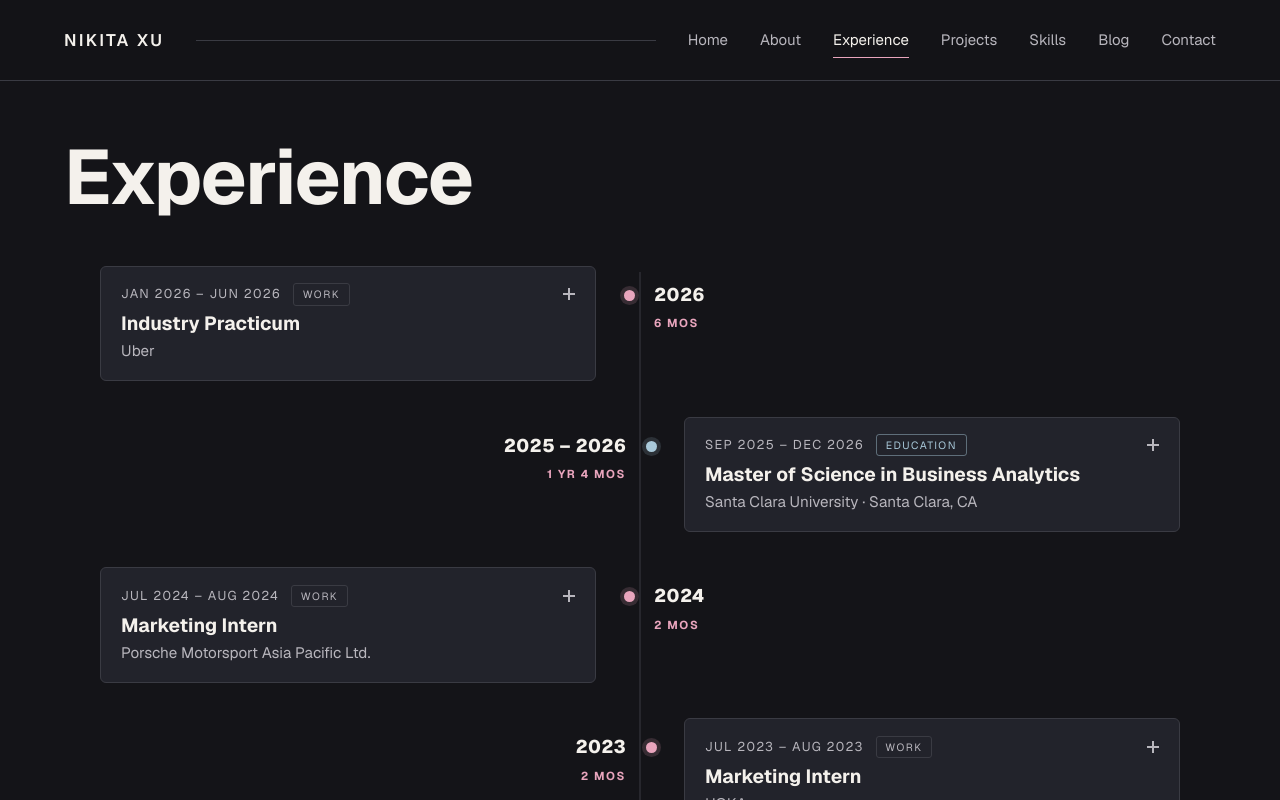
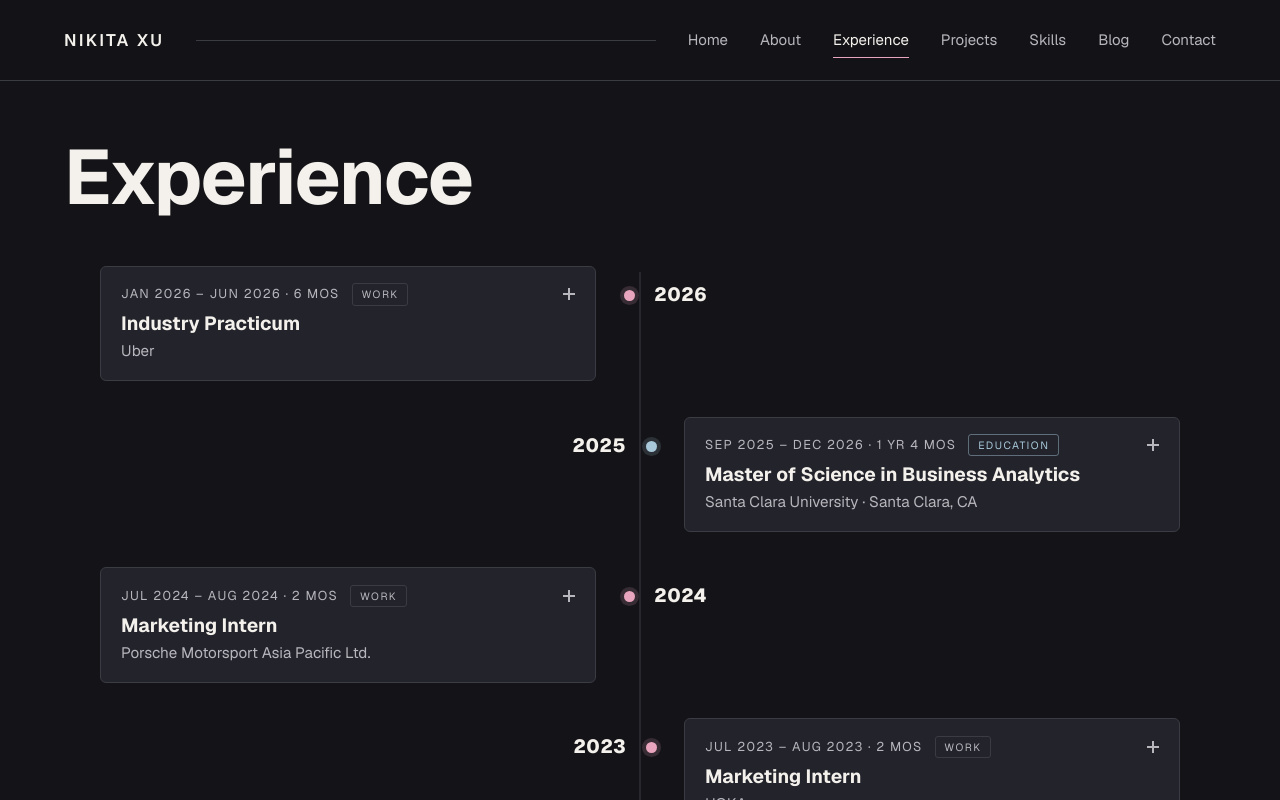
Before and after one commit to nikita-xu/portfolio, a Next.js app: page /experience in a window 1280 px wide. Shown: the top 800 px of the page. Built offline with nearby package versions, Linux system fonts and the light colour scheme.

Commit message:
Timeline axis marks single start years only

```diff
--- a/app/globals.css
+++ b/app/globals.css
@@ -809,18 +809,9 @@ a.tag:hover {
 
 .xp-year-range {
   color: var(--text);
-  font-size: 1.15rem;
+  font-size: 1.2rem;
   font-weight: 800;
   letter-spacing: 0.02em;
-  white-space: nowrap;
-}
-
-.xp-year-length {
-  color: var(--accent);
-  font-size: 0.72rem;
-  font-weight: 700;
-  letter-spacing: 0.14em;
-  text-transform: uppercase;
   white-space: nowrap;
 }
 
--- a/components/ExperienceCard.js
+++ b/components/ExperienceCard.js
@@ -22,19 +22,6 @@ function monthLabel(value) {
   const match = /^(\d{4})-(\d{2})$/.exec(value ?? "");
   if (!match) return value ?? "";
   return `${MONTHS[Number(match[2]) - 1]} ${match[1]}`;
-}
-
-function yearLabel(entry) {
-  const start = /^(\d{4})/.exec(entry.startDate ?? "");
-  if (!start) return "";
-  const end =
-    entry.endDate === "Present"
-      ? "Present"
-      : /^(\d{4})/.exec(entry.endDate ?? "")?.[1];
-
-  if (!end || end === start[1]) return start[1];
-
-  return `${start[1]} – ${end}`;
 }
 
 function durationLabel(entry) {
@@ -72,23 +59,23 @@ function durationLabel(entry) {
 export default function ExperienceCard({ entry }) {
   const [expanded, setExpanded] = useState(false);
 
-  const dates =
+  const range =
     entry.endDate === "Present"
       ? `${monthLabel(entry.startDate)} – Present`
       : `${monthLabel(entry.startDate)} – ${monthLabel(entry.endDate)}`;
 
-  const years = yearLabel(entry);
   const duration = durationLabel(entry);
+  const dates = duration ? `${range} · ${duration}` : range;
+  const startYear = entry.startDate?.slice(0, 4);
   const kind = entry.category === "Education" ? "education" : "work";
 
   return (
     <article className={`xp-item xp-${kind}${expanded ? " is-open" : ""}`}>
       <span className="xp-marker" aria-hidden="true" />
 
-      {years && (
+      {startYear && (
         <span className="xp-year" aria-hidden="true">
-          <span className="xp-year-range">{years}</span>
-          {duration && <span className="xp-year-length">{duration}</span>}
+          <span className="xp-year-range">{startYear}</span>
         </span>
       )}
 
```
Also changed, not shown: 1 other file (tests, documents, lock files or other folders).
